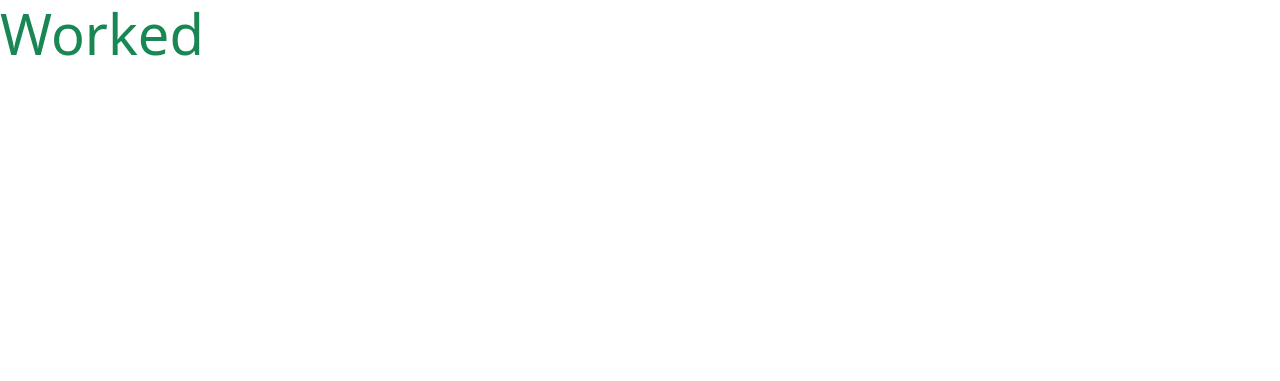
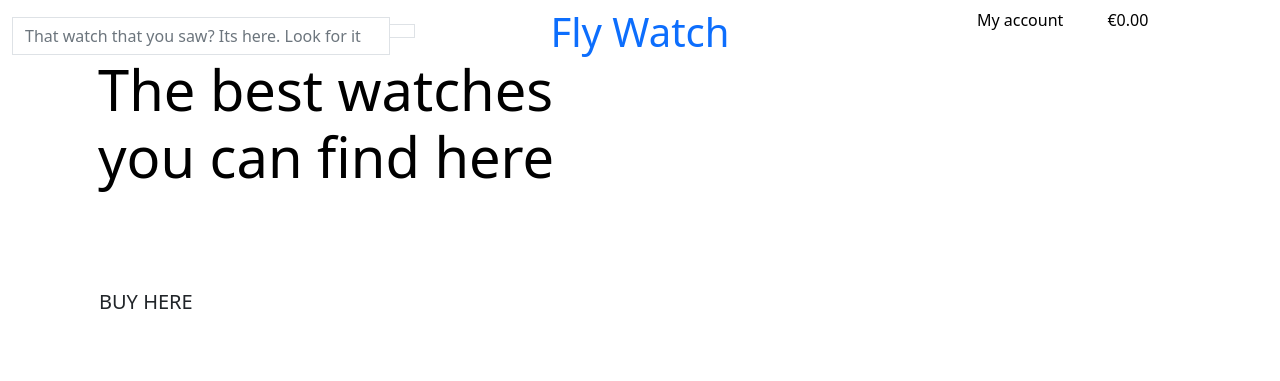
Before and after one commit to Code-Institute-Submissions/JoseMachado-CE-Fly-Watch_janResub, a Django app: page / in a window 1280 px wide. Shown: the top 381 px of the page. Run offline with Django 3.2, Linux system fonts and the light colour scheme.

Commit message:
added main page header

```diff
--- a/home/templates/home/index.html
+++ b/home/templates/home/index.html
@@ -1,7 +1,28 @@
 {% extends "base.html" %}
 {% load static %}
 
+{% block page_header %}
+    <div class="header-container">
+        <div class="row">
+            <div class="col"></div>
+        </div>
+    </div>
+{% endblock %}
+
 {% block content %}
-    <h1 class="display-4 text-success">Worked</h1>
+    <div class="container h-100">
+        <div class="row h-100">
+            <div class="col-7 col-md-6 my-auto">
+                <h2 class="display-4 logo-font text-black">The best watches you can find here
+
+                </h2>
+                <div class="my-5">
+                    <a href="" class="shop-now-button btn btn-lg rounded-0 text-uppercase py-3">
+                        Buy here
+                    </a>
+                </div>
+            </div>
+        </div>
+    </div>
 
 {% endblock %}
--- a/home/views.py
+++ b/home/views.py
@@ -1,6 +1,7 @@
 from django.shortcuts import render
 
 # Create your views here.
+# functions go here
 
 def index(request):
     return render(request, 'home/index.html')
--- a/templates/base.html
+++ b/templates/base.html
@@ -30,7 +30,70 @@
   </head>
   <body>
 
-    <header class="container-fluid fixed-top"></header>
+    <header class="container-fluid fixed-top">
+      <div class="row">
+        <div class="col-12 col-lg-4 my-auto py-lg-0 text-lg-left">
+          <form method="GET" action="">
+            <div class="input-group w-100">
+              <input class="form-control border border-black rounded-0" type="text" name="q" placeholder="That watch that you saw? Its here. Look for it">
+              <div class="input-group-append">
+                <button class="form-control btn btn-black border border-black rounded-0" type="submit">
+                  <span class="icon">
+                    <i class="fas fa-search"></i>
+                    <i class="fas fa-search"></i>
+                  </span>
+                </button>
+              </div>
+            </div>
+          </form>
+        </div>
+        <div class="col-12 col-lg-4 my-auto py-lg-0 text-center">
+          <h1>
+          <a href="{% url 'home' %}" class="nav-link main-logo-link">
+            Fly Watch <i class="fas fa-search"></i>
+          </a>
+        </h1>
+        </div>
+        <div class="col-12 col-lg-4 my-auto py-lg-0">
+          <ul class="list-inline list-unstyled text-center text-lg-right my-0">
+            <li class="list-inline-item dropdown">
+              <a class="text-black nav-link" href="#" id="user-options" data-toggle="dropdown" aria-haspopup="true" aria-expanded="false">
+                <div class="text-center">
+                  <div><i class="fas fa-user"></i></div>
+                  <p class="my-0">My account</p>
+                </div>
+              </a>
+              <div class="dropdown-menu border-0" aria-labelledby="user-options">
+                {% if request.user.is_authenticated %}
+                  {% if request.user.is_superuser %}
+                    <a href="" class="dropdown-item">Product Management</a>
+                  {% endif %}
+                  <a href="" class="dropdown-item">My Profile</a>
+                  <a href="{% url 'account_logout' %}" class="dropdown-item">Log out</a>
+                {% else %}
+                  <a href="{% url 'account_signup' %}" class="dropdown-item">Register</a>
+                  <a href="{% url 'account_signup' %}" class="dropdown-item">Login</a>
+                {% endif %}
+
+              </div>
+            </li>
+            <li class="list-inline-item">
+              <a class="{% if grand_total %}text-info font-weight-bold{% else %}text-black{% endif %} nav-link" href="">
+                <div class="text-center">
+                  <div><i class="fas fa-shopping-bag fa-lg"></i></div>
+                  <p class="my-0">
+                    {% if grand_total %}
+                      €{{ grand_total |floatformat:2 }}
+                    {% else %}
+                      €0.00
+                    {% endif %}
+                  </p>
+                </div>
+            </li>
+          </ul>
+        </div>
+      </div>
+    </header>
 
     {% if messages %}
       <div class="message-container">
```
